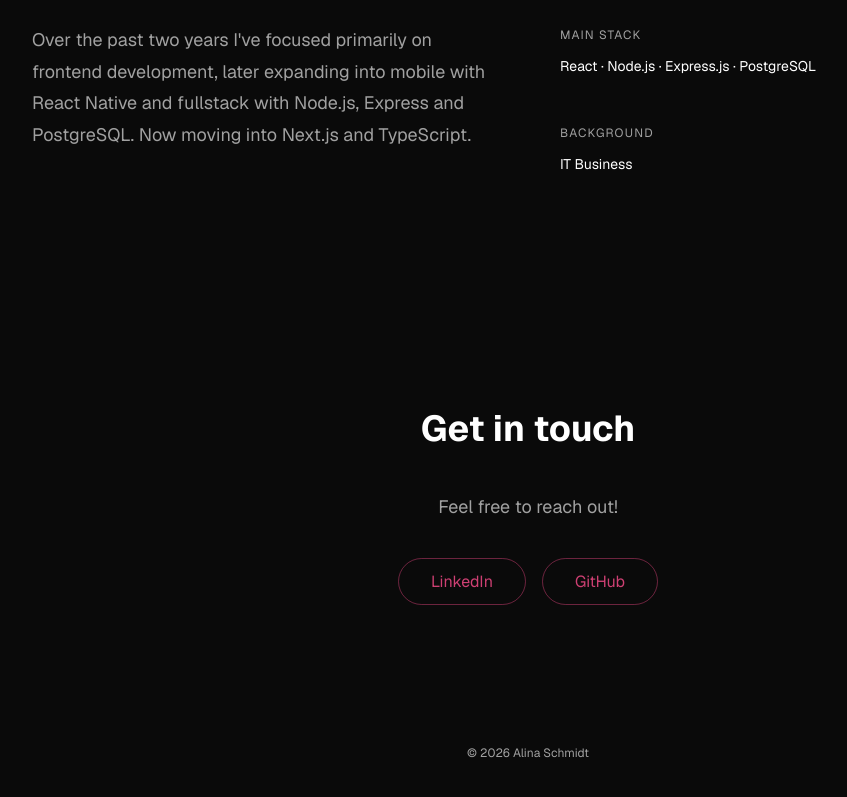
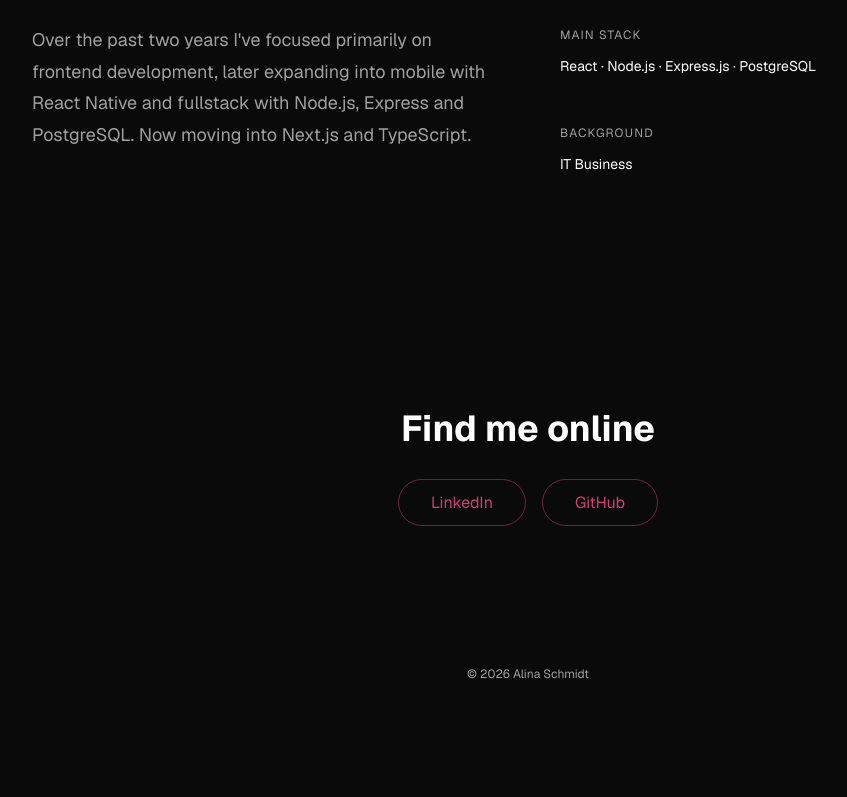
Before and after one commit to lina98st/portfolio, a Next.js app: page / in a window 1280 px wide. Shown: the part 4504-5301 px from the top of the page, without its empty margins (112-959 px from the left). After the commit the page ends 5230 px from the top, so only its background shows below. Built offline with nearby package versions, Linux system fonts and the light colour scheme.

Commit message:
Update contact section: rename heading to Find me online, remove reach out text

```diff
--- a/app/components/ContactSection.tsx
+++ b/app/components/ContactSection.tsx
@@ -1,8 +1,7 @@
 export default function ContactSection() {
   return (
     <section id="contact" className="contact">
-      <h2 className="contact__title">Get in touch</h2>
-      <p className="contact__text">Feel free to reach out!</p>
+      <h2 className="contact__title">Find me online</h2>
 
       <div className="contact__links">
         <a
```
